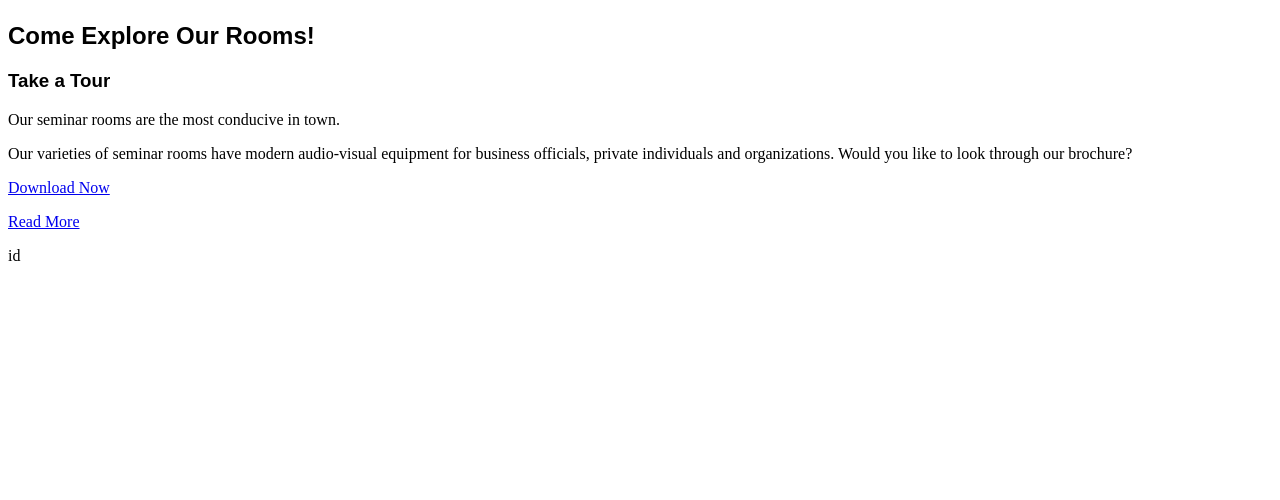
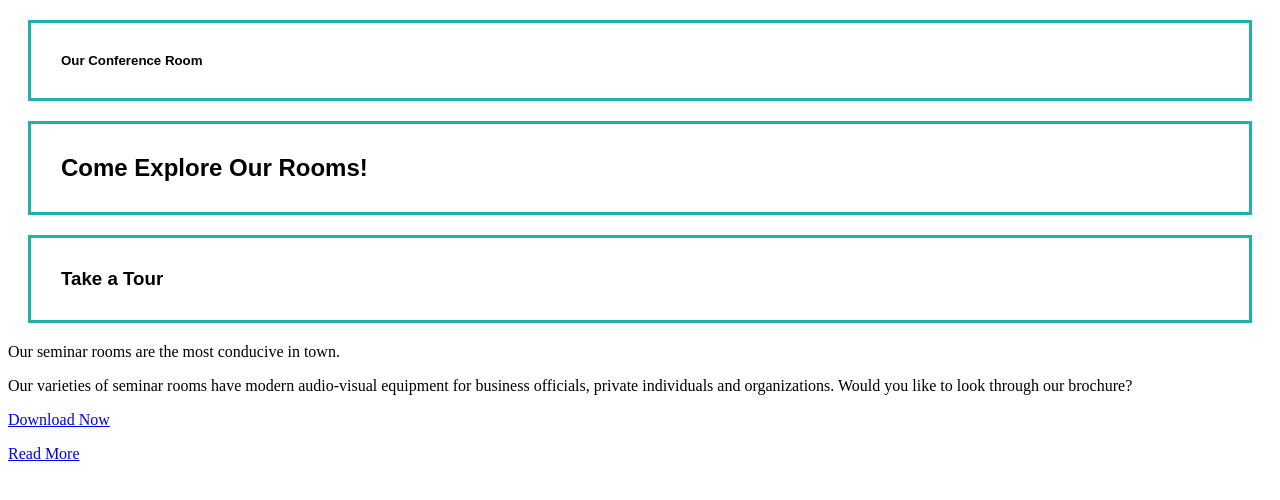
Before and after one commit to GboyeRichard1/CSS-Box-Model, a plain HTML site: page index.html in a window 1280 px wide. Drawn offline with Linux system fonts and the light colour scheme.

Commit message:
Boxes Update

```diff
--- a/index.html
+++ b/index.html
@@ -2,9 +2,10 @@
 <html lang="en">
     <head>
     <title>Book Our Conference Room</title>
-    <h5 div class=Our Conference Room</h5>
-    <h2>Come Explore Our Rooms!</h1>
-    <h3 id="third-heading">Take a Tour</h3>
+    <h5 class="box-1">Our Conference Room</h5>
+    <h2 class="box-2">Come Explore Our Rooms!</h2>
+    <h3 id="tour">Take a Tour</h3>
+
         <link rel="stylesheet" href ="/styles.css">
     <body>
     <p> Our seminar rooms are the most conducive in town.</p>
@@ -13,7 +14,8 @@
     <p>
     <a href="Readmore.html">Read More</a>
     </p>
-    id
+
+
     </body>
 </head>
 </html>
--- a/styles.css
+++ b/styles.css
@@ -1,4 +1,5 @@
 h5{
+
     color:black;
     font-weight: 600;
     font-family: Arial;
@@ -16,3 +17,21 @@ h3{
     font-weight:700;
     font-family: Arial;
 }
+
+.box-1{
+    padding:30px;
+    margin: 20px;
+    border: solid lightseagreen;
+}
+
+.box-2{
+    padding:30px;
+    margin: 20px;
+    border: solid lightseagreen;
+}
+
+#tour{
+    padding:30px;
+    margin: 20px;
+    border: solid lightseagreen;
+}
```
